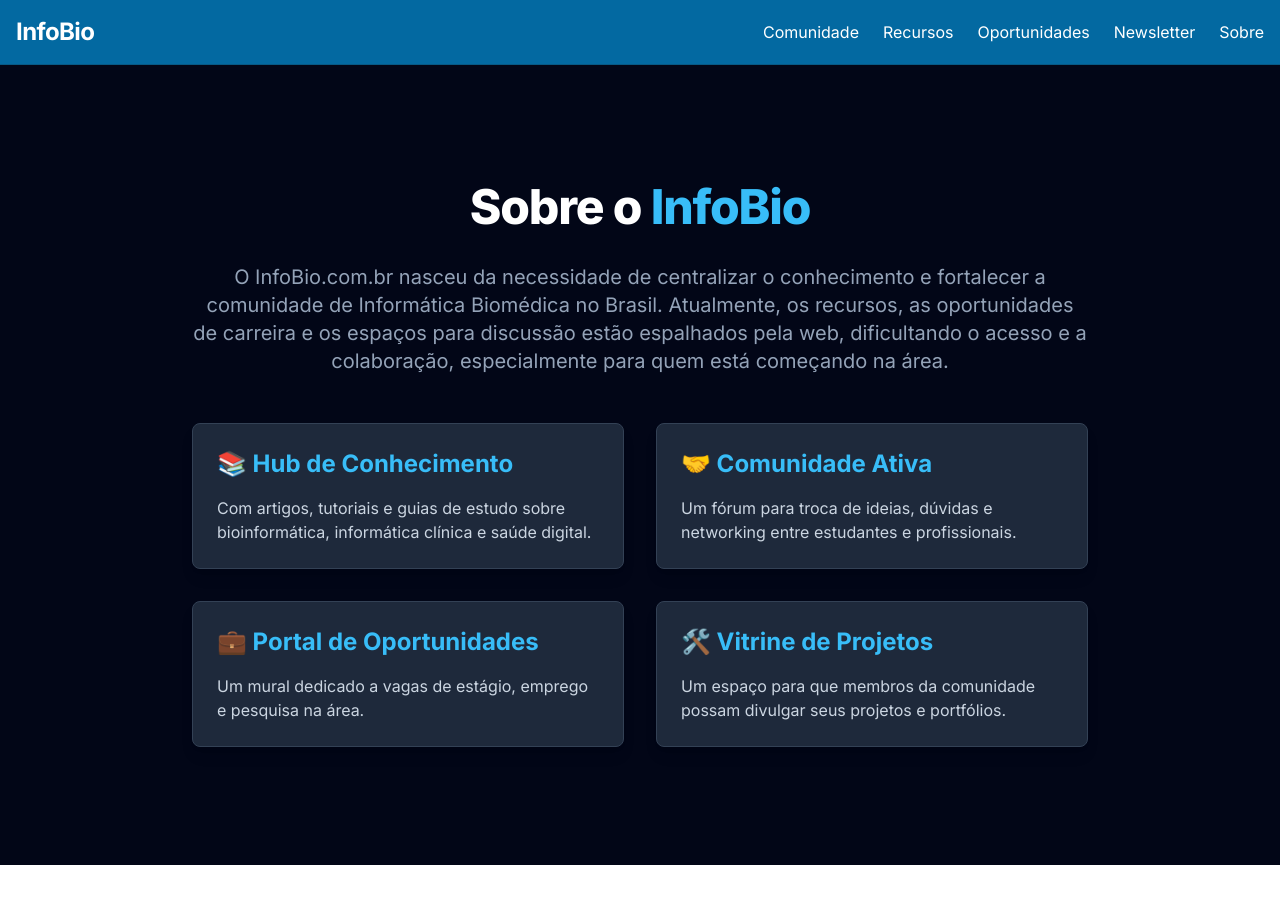
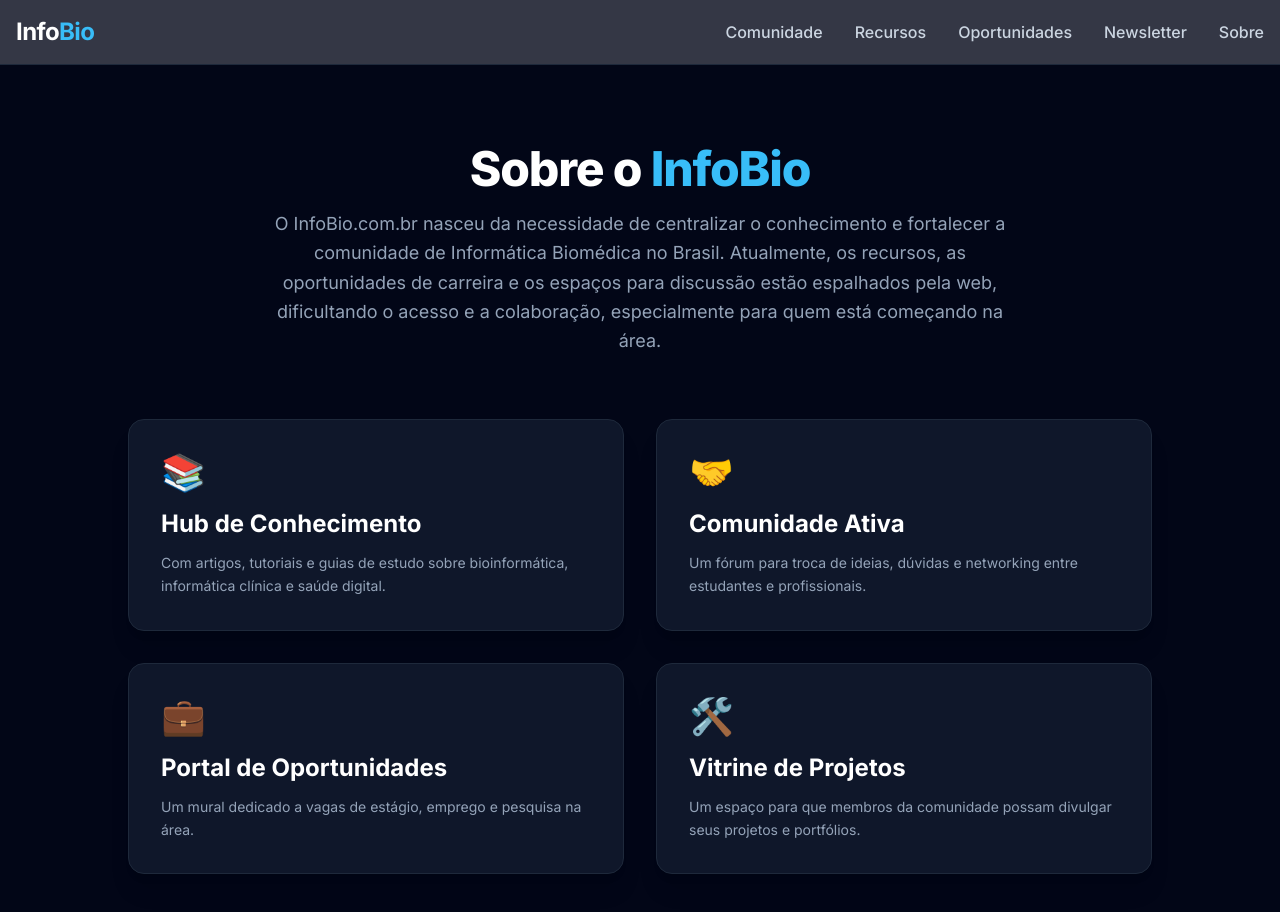
Before and after one commit to ivolzkm/infobio.com.br, a Next.js app: page /sobre in a window 1280 px wide. Shown: the top 912 px of the page. Before the commit the page ends 865 px from the top, so only its background shows below. Built offline with nearby package versions, Linux system fonts and the light colour scheme.

Commit message:
style: standardize design across all pages and fix community tab links

```diff
--- /dev/null
+++ b/src/app/comunidade/[slug]/page.tsx
@@ -0,0 +1,42 @@
+// src/app/comunidade/[slug]/page.tsx
+
+import Link from 'next/link';
+
+export default function UniversityPage({ params }: { params: { slug: string } }) {
+  const { slug } = params;
+  const name = slug.toUpperCase();
+
+  return (
+    <main className="flex min-h-[calc(100vh-73px)] flex-col items-center bg-slate-950 text-white p-8">
+      <div className="container mx-auto max-w-4xl text-center py-12">
+        <h1 className="text-4xl sm:text-5xl font-extrabold tracking-tight mb-6">
+          Comunidade <span className="text-sky-400">{name}</span>
+        </h1>
+        <p className="text-lg sm:text-xl text-slate-400 mb-12">
+          Bem-vindo ao espaço dedicado aos estudantes e profissionais de Informática Biomédica da {name}.
+        </p>
+
+        <div className="bg-slate-900 border border-slate-800 p-12 rounded-2xl shadow-xl">
+          <div className="flex justify-center mb-6">
+            <div className="w-20 h-20 bg-sky-500/10 rounded-full flex items-center justify-center">
+              <svg xmlns="http://www.w3.org/2000/svg" fill="none" viewBox="0 0 24 24" strokeWidth={1.5} stroke="currentColor" className="w-10 h-10 text-sky-400">
+                <path strokeLinecap="round" strokeLinejoin="round" d="M4.26 10.147L12 15l7.74-4.853a.75.75 0 000-1.294L12 4l-7.74 4.853a.75.75 0 000 1.294zm0 0l7.74 4.853a.75.75 0 000 1.294L12 20l-7.74-4.853a.75.75 0 000-1.294z" />
+              </svg>
+            </div>
+          </div>
+          <h2 className="text-2xl font-bold mb-4">Página em Construção</h2>
+          <p className="text-slate-400 mb-8">
+            Estamos coletando informações e recursos específicos para a comunidade da {name}.
+            Se você deseja contribuir com conteúdos para esta página, entre em contato conosco!
+          </p>
+          <Link href="/comunidade" className="inline-flex items-center text-sky-400 hover:text-sky-300 font-medium transition-colors">
+            <svg xmlns="http://www.w3.org/2000/svg" fill="none" viewBox="0 0 24 24" strokeWidth={1.5} stroke="currentColor" className="w-5 h-5 mr-2">
+              <path strokeLinecap="round" strokeLinejoin="round" d="M10.5 19.5L3 12m0 0l7.5-7.5M3 12h18" />
+            </svg>
+            Voltar para Comunidades
+          </Link>
+        </div>
+      </div>
+    </main>
+  );
+}
--- a/src/app/comunidade/page.tsx
+++ b/src/app/comunidade/page.tsx
@@ -3,36 +3,46 @@
 import Link from 'next/link';
 
 export default function ComunidadePage() {
+  const universidades = [
+    { slug: 'ufcspa', name: 'UFCSPA', city: 'Porto Alegre', desc: 'Conheça o curso de Informática Biomédica em Porto Alegre.' },
+    { slug: 'usp', name: 'USP', city: 'Ribeirão Preto', desc: 'Explore o curso de Informática Biomédica em Ribeirão Preto.' },
+    { slug: 'ufpr', name: 'UFPR', city: 'Curitiba', desc: 'Descubra mais sobre o curso em Curitiba.' },
+  ];
+
   return (
-    <main className="container mx-auto flex min-h-screen flex-col items-center bg-slate-950 text-white p-8">
-      <div className="w-full max-w-5xl text-center">
-        <h1 className="text-4xl font-bold tracking-tight text-white sm:text-5xl mb-4">
-          Nossa Comunidade
+    <main className="flex min-h-[calc(100vh-73px)] flex-col items-center bg-slate-950 text-white p-8">
+      <div className="container mx-auto max-w-6xl py-12">
+        <div className="text-center mb-16">
+          <h1 className="text-4xl sm:text-5xl font-extrabold tracking-tight mb-4">
+            Nossa <span className="text-sky-400">Comunidade</span>
           </h1>
-        <p className="text-lg text-slate-300 mb-12">
+          <p className="text-lg text-slate-400 max-w-2xl mx-auto">
             Um espaço para conectar estudantes e entusiastas da Informática Biomédica de todo o Brasil.
             Comece explorando os cursos nas principais universidades.
           </p>
         </div>
 
-      <div className="w-full max-w-5xl grid grid-cols-1 md:grid-cols-3 gap-8">
-        {/* Card para UFCSPA */}
-        <Link href="/comunidade/ufcspa" className="block p-6 bg-slate-800 rounded-lg border border-slate-700 hover:bg-slate-700 hover:border-sky-400 transition-all duration-300">
-          <h2 className="text-2xl font-bold text-sky-400 mb-2">UFCSPA</h2>
-          <p className="text-slate-400">Conheça o curso de Informática Biomédica em Porto Alegre.</p>
+        <div className="grid grid-cols-1 md:grid-cols-3 gap-8">
+          {universidades.map((uni) => (
+            <Link
+              key={uni.slug}
+              href={`/comunidade/${uni.slug}`}
+              className="group p-8 bg-slate-900 rounded-2xl border border-slate-800 hover:border-sky-500/50 hover:bg-slate-800/50 transition-all duration-300 shadow-xl"
+            >
+              <div className="w-12 h-12 bg-sky-500/10 rounded-lg flex items-center justify-center mb-6 group-hover:bg-sky-500/20 transition-colors">
+                <span className="text-sky-400 font-bold">{uni.name[0]}</span>
+              </div>
+              <h2 className="text-2xl font-bold text-white mb-2 group-hover:text-sky-400 transition-colors">{uni.name}</h2>
+              <p className="text-slate-400 text-sm leading-relaxed">{uni.desc}</p>
+              <div className="mt-6 flex items-center text-sky-400 text-sm font-medium opacity-0 group-hover:opacity-100 transition-opacity">
+                Ver mais
+                <svg xmlns="http://www.w3.org/2000/svg" fill="none" viewBox="0 0 24 24" strokeWidth={2} stroke="currentColor" className="w-4 h-4 ml-1">
+                  <path strokeLinecap="round" strokeLinejoin="round" d="M8.25 4.5l7.5 7.5-7.5 7.5" />
+                </svg>
+              </div>
             </Link>
-
-        {/* Card para USP */}
-        <Link href="/comunidade/usp" className="block p-6 bg-slate-800 rounded-lg border border-slate-700 hover:bg-slate-700 hover:border-sky-400 transition-all duration-300">
-          <h2 className="text-2xl font-bold text-sky-400 mb-2">USP</h2>
-          <p className="text-slate-400">Explore o curso de Informática Biomédica em Ribeirão Preto.</p>
-        </Link>
-
-        {/* Card para UFPR */}
-        <Link href="/comunidade/ufpr" className="block p-6 bg-slate-800 rounded-lg border border-slate-700 hover:bg-slate-700 hover:border-sky-400 transition-all duration-300">
-          <h2 className="text-2xl font-bold text-sky-400 mb-2">UFPR</h2>
-          <p className="text-slate-400">Descubra mais sobre o curso em Curitiba.</p>
-        </Link>
+          ))}
+        </div>
       </div>
     </main>
   );
--- a/src/app/sobre/page.tsx
+++ b/src/app/sobre/page.tsx
@@ -1,32 +1,49 @@
 // src/app/sobre/page.tsx
 
 export default function Sobre() {
+  const features = [
+    {
+      icon: '📚',
+      title: 'Hub de Conhecimento',
+      desc: 'Com artigos, tutoriais e guias de estudo sobre bioinformática, informática clínica e saúde digital.'
+    },
+    {
+      icon: '🤝',
+      title: 'Comunidade Ativa',
+      desc: 'Um fórum para troca de ideias, dúvidas e networking entre estudantes e profissionais.'
+    },
+    {
+      icon: '💼',
+      title: 'Portal de Oportunidades',
+      desc: 'Um mural dedicado a vagas de estágio, emprego e pesquisa na área.'
+    },
+    {
+      icon: '🛠️',
+      title: 'Vitrine de Projetos',
+      desc: 'Um espaço para que membros da comunidade possam divulgar seus projetos e portfólios.'
+    }
+  ];
+
   return (
-    <main className="flex min-h-screen flex-col items-center justify-center bg-slate-950 text-white p-8">
-      <div className="container mx-auto max-w-4xl text-center">
-        <h1 className="text-4xl sm:text-5xl font-extrabold tracking-tight mb-8">
+    <main className="flex min-h-[calc(100vh-73px)] flex-col items-center bg-slate-950 text-white p-8">
+      <div className="container mx-auto max-w-5xl py-12">
+        <div className="text-center mb-16">
+          <h1 className="text-4xl sm:text-5xl font-extrabold tracking-tight mb-4">
             Sobre o <span className="text-sky-400">InfoBio</span>
           </h1>
-        <p className="text-lg sm:text-xl text-slate-400 mb-12">
+          <p className="text-lg text-slate-400 max-w-3xl mx-auto leading-relaxed">
             O InfoBio.com.br nasceu da necessidade de centralizar o conhecimento e fortalecer a comunidade de Informática Biomédica no Brasil. Atualmente, os recursos, as oportunidades de carreira e os espaços para discussão estão espalhados pela web, dificultando o acesso e a colaboração, especialmente para quem está começando na área.
           </p>
-        <div className="grid md:grid-cols-2 gap-8 text-left">
-          <div className="bg-slate-800 p-6 rounded-lg shadow-lg border border-slate-700">
-            <h2 className="text-2xl font-bold text-sky-400 mb-4">📚 Hub de Conhecimento</h2>
-            <p className="text-slate-300">Com artigos, tutoriais e guias de estudo sobre bioinformática, informática clínica e saúde digital.</p>
         </div>
-          <div className="bg-slate-800 p-6 rounded-lg shadow-lg border border-slate-700">
-            <h2 className="text-2xl font-bold text-sky-400 mb-4">🤝 Comunidade Ativa</h2>
-            <p className="text-slate-300">Um fórum para troca de ideias, dúvidas e networking entre estudantes e profissionais.</p>
+
+        <div className="grid md:grid-cols-2 gap-8">
+          {features.map((feature, idx) => (
+            <div key={idx} className="group p-8 bg-slate-900 rounded-2xl border border-slate-800 hover:border-sky-500/50 hover:bg-slate-800/50 transition-all duration-300 shadow-xl">
+              <div className="text-4xl mb-4 group-hover:scale-110 transition-transform duration-300">{feature.icon}</div>
+              <h2 className="text-2xl font-bold text-white mb-3 group-hover:text-sky-400 transition-colors">{feature.title}</h2>
+              <p className="text-slate-400 text-sm leading-relaxed">{feature.desc}</p>
             </div>
-          <div className="bg-slate-800 p-6 rounded-lg shadow-lg border border-slate-700">
-            <h2 className="text-2xl font-bold text-sky-400 mb-4">💼 Portal de Oportunidades</h2>
-            <p className="text-slate-300">Um mural dedicado a vagas de estágio, emprego e pesquisa na área.</p>
-          </div>
-          <div className="bg-slate-800 p-6 rounded-lg shadow-lg border border-slate-700">
-            <h2 className="text-2xl font-bold text-sky-400 mb-4">🛠️ Vitrine de Projetos</h2>
-            <p className="text-slate-300">Um espaço para que membros da comunidade possam divulgar seus projetos e portfólios.</p>
-          </div>
+          ))}
         </div>
       </div>
     </main>
--- a/src/components/layout/Header.tsx
+++ b/src/components/layout/Header.tsx
@@ -4,31 +4,40 @@ import Link from 'next/link';
 
 export default function Header() {
   return (
-    <header className="sticky top-0 z-50 w-full bg-sky-700 p-4 border-b border-sky-800">
+    <header className="sticky top-0 z-50 w-full bg-slate-950/80 backdrop-blur-md border-b border-slate-800 p-4">
       <div className="container mx-auto flex items-center justify-between">
         {/* Logo do Site */}
-        <Link href="/" className="text-2xl font-bold tracking-tight text-white hover:text-sky-100 transition-colors duration-300">
-          InfoBio
+        <Link href="/" className="text-2xl font-bold tracking-tight text-white hover:text-sky-400 transition-colors duration-300">
+          Info<span className="text-sky-400">Bio</span>
         </Link>
 
         {/* Menu de Navegação */}
-       <nav className="hidden md:flex items-center space-x-6">
-  <Link href="/comunidade" className="text-white hover:text-sky-100 transition-colors">
+        <nav className="hidden md:flex items-center space-x-8">
+          <Link href="/comunidade" className="text-slate-300 hover:text-sky-400 transition-colors font-medium">
             Comunidade
           </Link>
-  <Link href="/recursos" className="text-white hover:text-sky-100 transition-colors">
+          <Link href="/recursos" className="text-slate-300 hover:text-sky-400 transition-colors font-medium">
             Recursos
           </Link>
-  <Link href="/oportunidades" className="text-white hover:text-sky-100 transition-colors">
+          <Link href="/oportunidades" className="text-slate-300 hover:text-sky-400 transition-colors font-medium">
             Oportunidades
           </Link>
-  <Link href="/newsletter" className="text-white hover:text-sky-100 transition-colors">
+          <Link href="/newsletter" className="text-slate-300 hover:text-sky-400 transition-colors font-medium">
             Newsletter
           </Link>
-  <Link href="/sobre" className="text-white hover:text-sky-100 transition-colors">
+          <Link href="/sobre" className="text-slate-300 hover:text-sky-400 transition-colors font-medium">
             Sobre
           </Link>
         </nav>
+
+        {/* Botão Mobile (Placeholder) */}
+        <div className="md:hidden">
+          <button className="text-white">
+            <svg xmlns="http://www.w3.org/2000/svg" fill="none" viewBox="0 0 24 24" strokeWidth={1.5} stroke="currentColor" className="w-6 h-6">
+              <path strokeLinecap="round" strokeLinejoin="round" d="M3.75 6.75h16.5M3.75 12h16.5m-16.5 5.25h16.5" />
+            </svg>
+          </button>
+        </div>
       </div>
     </header>
   );
```
Also changed, not shown: src/app/oportunidades/page.tsx (+19 -5 lines), src/app/page.tsx (+18 -8 lines), src/app/recursos/page.tsx (+32 -16 lines), 1 other file (tests, documents, lock files or other folders). Lines whose indentation alone changed are shown as unchanged.
